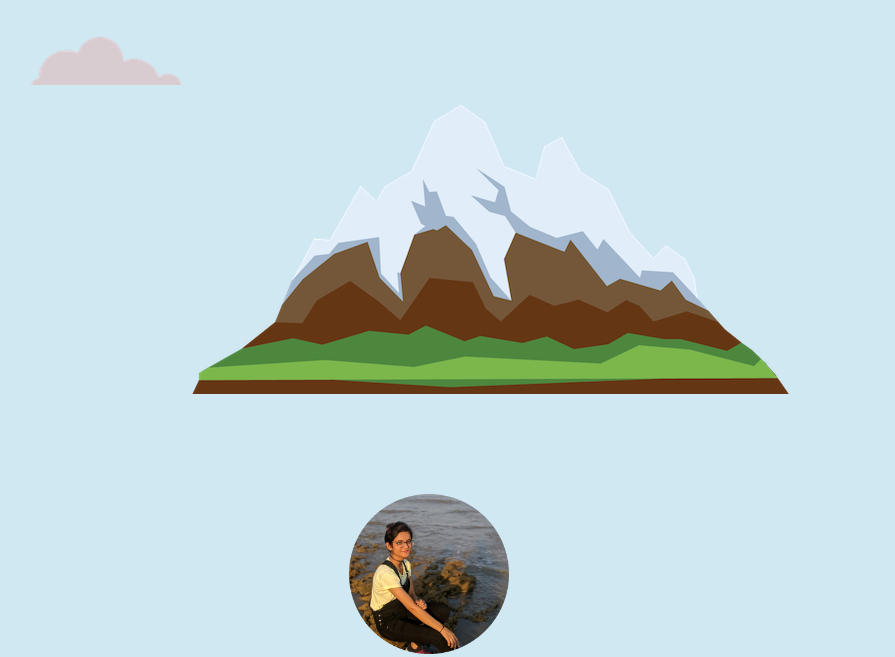
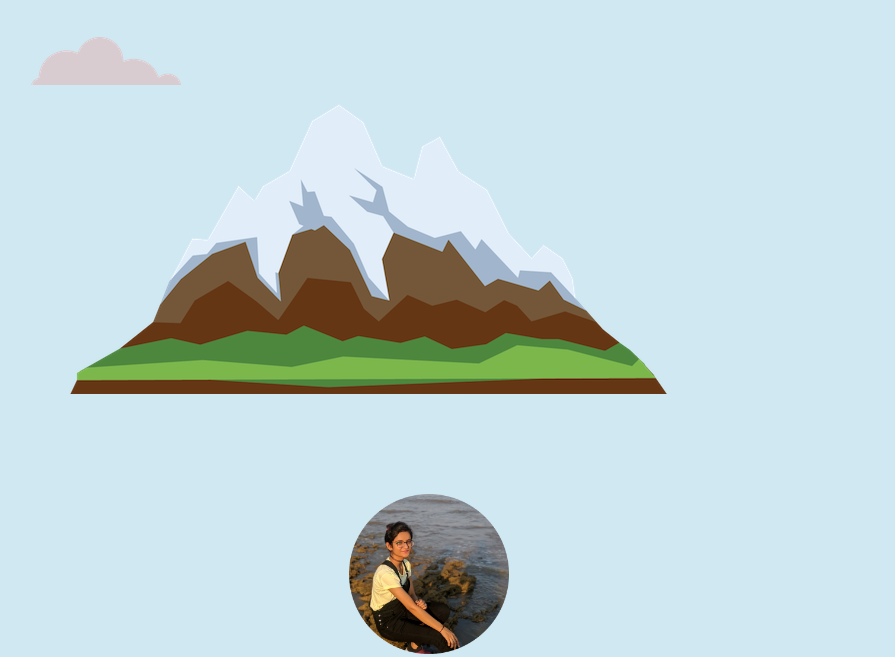
Before and after one commit to rj-riddhi/CSS-Site, a plain HTML site: page index.html in a window 1280 px wide. Shown: the part 440-1097 px from the top of the page, without its empty margins (211-1106 px from the left). Drawn offline with nearby package versions, Linux system fonts and the light colour scheme.

Commit message:
Update Styles.css

```diff
--- a/CSS/Styles.css
+++ b/CSS/Styles.css
@@ -80,7 +80,7 @@ p{
 .mountain{
   display: block;
   position: relative;
-  margin: auto auto auto 25rem;
+  margin: auto  25rem auto auto;
 }
 .header{
   line-height: 2;
```
